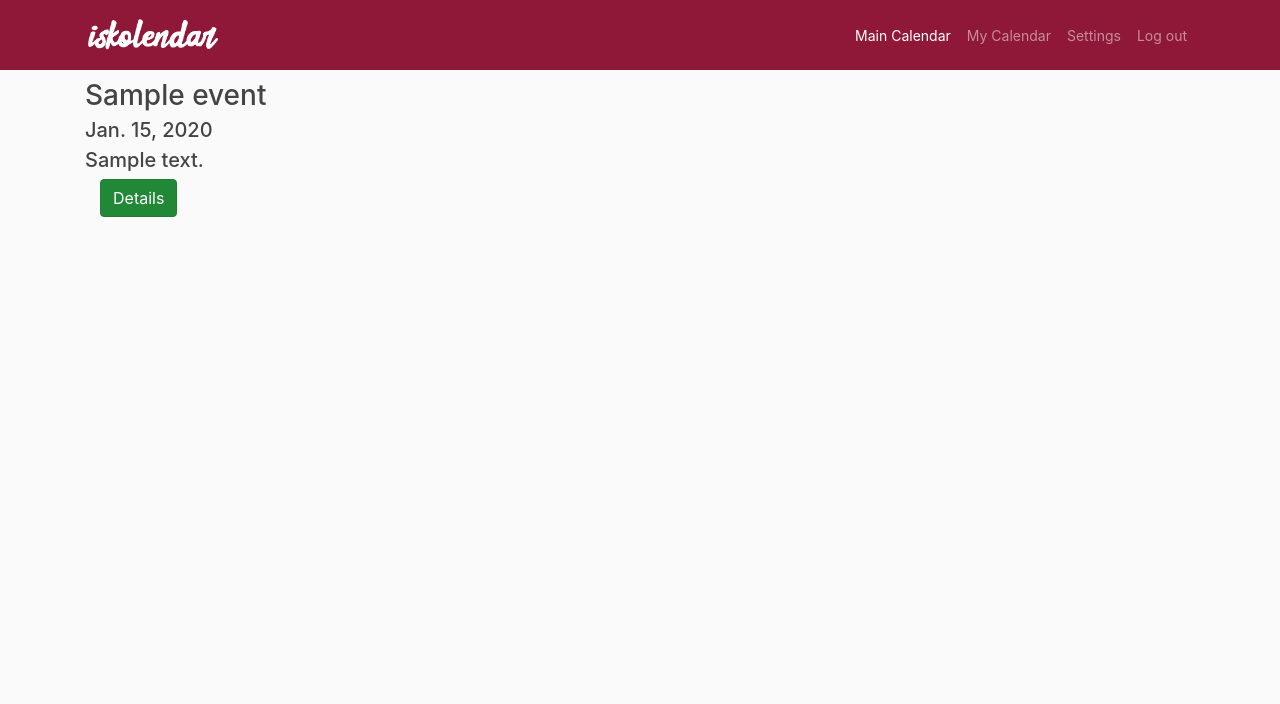
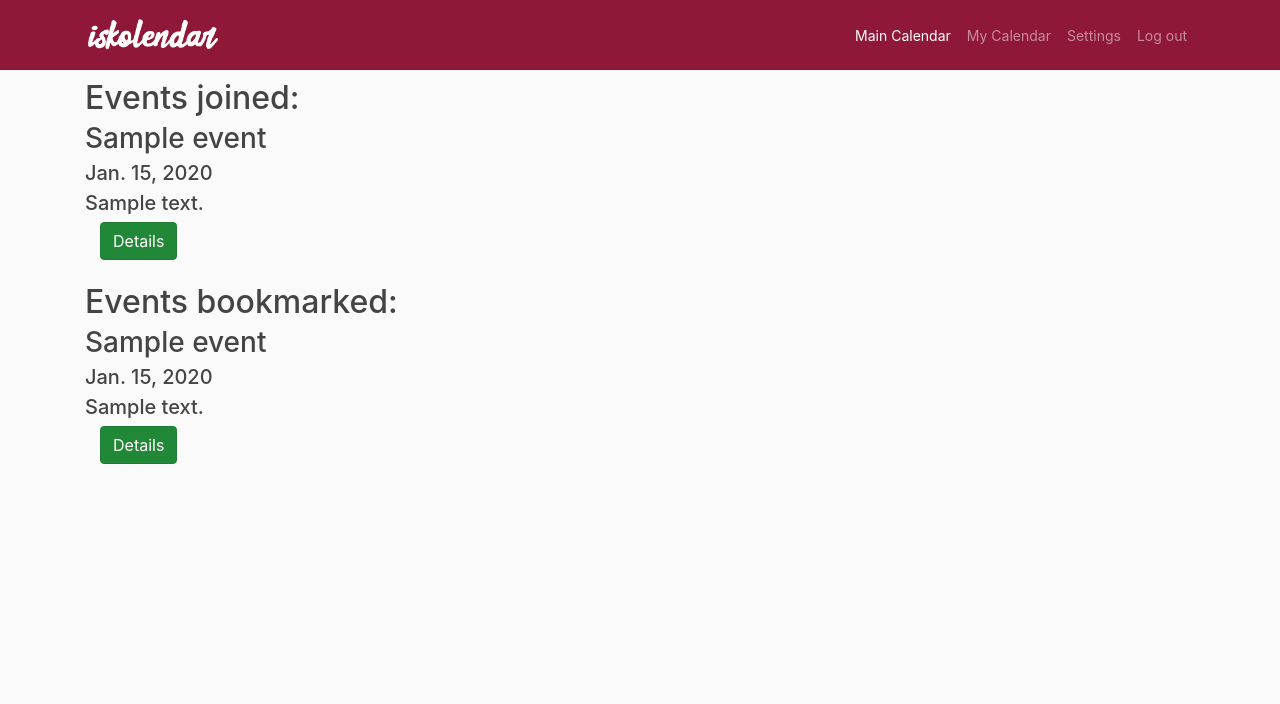
Before and after one commit to christelespino/iskolendar, a Django app: page /my-calendar/ in a window 1280 px wide. Shown: the top 704 px of the page. Run offline with Django 3.2, Linux system fonts and the light colour scheme; a user stored in the database is signed in; tables that the repository leaves empty hold one stand-in row (values such as "Sample post"); some libraries are stand-ins or nearby versions.

Commit message:
integrate bookmarks / fix register

```diff
--- a/maincalendar/templates/maincalendar/personal_calendar.html
+++ b/maincalendar/templates/maincalendar/personal_calendar.html
@@ -9,6 +9,7 @@
 
 {% if logged %}
 	{% if events %}
+		<h2> Events joined:</h2>
 		{% for event in events %}
 			<h3> {{ event.title }}</h3>
 			<h5> {{ event.date_start }}</h5>
@@ -21,6 +22,20 @@
 		<h3> You have not joined any events. </h3>
 	{% endif %}
 
+	{% if bm_events %}
+		<h2> Events bookmarked:</h2>
+		{% for event in bm_events %}
+			<h3> {{ event.title }}</h3>
+			<h5> {{ event.date_start }}</h5>
+			<h5> {{ event.description }} </h5>
+			<div class="container mb-4">
+				<a class="btn btn-success active mr-3" href="{% url 'event-detail' event.id%}">Details</a>
+			</div>
+		{% endfor %}
+	{% else %}
+		<h3> You have not bookmarked any events. </h3>
+	{% endif %}
+
 {% else %}
 <h3> Log in to view personal calendar. </h3>
 {% endif %}
--- a/maincalendar/views.py
+++ b/maincalendar/views.py
@@ -28,6 +28,9 @@
 	Christel Anne Espino
 		added personal_calendar function
 		added error message for addparticipant
+03/27/2019
+	Patrick Joseph Sanchez
+    	added addbookmark and removebookmark function
 '''
 
 from django.shortcuts import render, redirect
@@ -87,37 +90,62 @@ def announcements_view(request):
 	return render(request, 'maincalendar/announcement_view.html', {'announcement_list': Announcement.objects.all().order_by('date_posted')})
 
 def addparticipant(request):
-	engg = ["Chemical Engineering", "Civil Engineering", "Computer Science", "Computer Engineering",
-	"Electrical Engineering", "Electronics Engineering", "Geodetic Engineering", "Industrial Engineering",
-	"Mechanical Engineering", "Mining Engineering", "Metallurgical Engineering", "Materials Engineering"]
+	if request.GET.get('event') != None:
+		event_add = Event.objects.filter(pk=request.GET.get('event')).first()
+		num = event_add.limit
+		userprof = Profile.objects.filter(user = request.user).first()
 
-	event_add = Event.objects.filter(pk=request.GET.get('event')).first()
-	num = event_add.limit
-	userprof = Profile.objects.filter(user = request.user).first()
 
-	if num == event_add.participants.all().count():
-		messages.error(request, 'Event has reached its limit.')
-	elif (event_add.deg_prog != "N/A" and event_add.deg_prog != userprof.degree_program) or (event_add.college == "College of Engineering" and userprof.degree_program not in engg):
-		messages.error(request, 'Degree program not part of the scope.')
+		if num == event_add.participants.all().count():
+			messages.error(request, 'Event has reached its limit.')
+		elif (event_add.college != "N/A" and event_add.college != userprof.college) or (event_add.deg_prog != "N/A" and event_add.deg_prog != userprof.degree_program):
+			messages.error(request, 'Degree program not part of the scope.')
+		else:
+			event_add.participants.add(request.user)
+
+		return redirect('event-detail', pk = request.GET.get('event'))
 	else:
-		event_add.participants.add(request.user)
-
-	return redirect('event-detail', pk = request.GET.get('event'))
+		return redirect('maincalendar')
 
 def removeparticipant(request):
-	event_remove = Event.objects.filter(pk=request.GET.get('event')).first()
-	event_remove.participants.remove(request.user)
-	return redirect('event-detail', pk = request.GET.get('event'))
+	if request.GET.get('event') != None:
+		event_remove = Event.objects.filter(pk=request.GET.get('event')).first()
+		event_remove.participants.remove(request.user)
+		return redirect('event-detail', pk = request.GET.get('event'))
+	else:
+		return redirect('maincalendar')
+
+def addbookmark(request):
+	if request.GET.get('event') != None:
+		event_add = Event.objects.filter(pk=request.GET.get('event')).first()
+		userprof = Profile.objects.filter(user = request.user).first()
+		userprof.bookmarks.add(event_add)
+
+		return redirect('event-detail', pk = request.GET.get('event'))
+	else:
+		return redirect('maincalendar')
+
+def removebookmark(request):
+	if request.GET.get('event') != None:
+		event_remove = Event.objects.filter(pk=request.GET.get('event')).first()
+		userprof = Profile.objects.filter(user = request.user).first()
+		userprof.bookmarks.remove(event_remove)
+		return redirect('event-detail', pk = request.GET.get('event'))
+	else:
+		return redirect('maincalendar')
 
 def personal_calendar(request):
+	userprof = Profile.objects.filter(user = request.user).first()
 	if request.user.is_authenticated:
 		context = {
 			'events' : request.user.events_joined.all().order_by('date_start'),
+			'bm_events': userprof.bookmarks.all().order_by('date_start'),
 			'logged' : request.user.is_authenticated
 		}
 	else:
 		context = {
 			'events' : None,
+			'bm_events': None,
 			'logged' : request.user.is_authenticated
 		}
 	return render(request, 'maincalendar/personal_calendar.html', context)
@@ -127,6 +155,15 @@ class EventDetailView(DetailView):
 
 	def get_context_data(self, **kwargs):
 		context = super().get_context_data(**kwargs)
+
+		userprof = Profile.objects.filter(user = self.request.user).first()
+
+		context['user_bookmarked'] = False
+		for s in userprof.bookmarks.all():
+			if s == context['object']:
+				context['user_bookmarked'] = True
+				break
+
 		context['user_joined'] = False
 
 		for s in context['object'].participants.all():
--- a/users/models.py
+++ b/users/models.py
@@ -7,6 +7,28 @@
 
 from django.db import models
 from django.contrib.auth.models import User
+from maincalendar.models import Event
+
+degprogram = [
+	("1", "Chemical Engineering"),
+	("2", "Civil Engineering"),
+	("3", "Computer Science"),
+	("4", "Computer Engineering"),
+	("5", "Electrical Engineering"),
+	("6", "Electronics Engineering"),
+	("7", "Geodetic Engineering"),
+	("8", "Industrial Engineering"),
+	("9", "Mechanical Engineering"),
+	("10", "Mining Engineering"),
+	("11", "Metallurgical Engineering"),
+	("12", "Materials Engineering"),
+	("13", "Biology")
+]
+
+COLLEGE_CHOICES = (
+	("1", "College of Engineering"),
+	("2", "College of Science"),
+)
 
 class Profile(models.Model):
 	student_number = models.CharField(max_length = 100, default="", null = False)
@@ -14,6 +36,7 @@ class Profile(models.Model):
 	position = models.CharField(max_length = 100, default="", null = False)
 	organization = models.CharField(max_length = 100, default="", null = False)
 	org_acronym = models.CharField(max_length = 10, default="", null = False)
+	college = models.CharField(max_length = 100, default="", null = False, choices = COLLEGE_CHOICES)
 	degree_program = models.CharField(max_length = 100, default="", null = False)
 
 	user = models.OneToOneField(
@@ -23,6 +46,8 @@ class Profile(models.Model):
         related_name = "profile",
     )
 
+	bookmarks = models.ManyToManyField(Event, blank=True, related_name = "bookmarked")
+
 	def __str__(self):
 		return self.name
 	'''
--- a/users/templates/users/register.html
+++ b/users/templates/users/register.html
@@ -55,6 +55,10 @@
         			{{ form.org_acronym.label_tag }} {{ form.org_acronym }}
         			<p class="help"> Enter N/A if not applicable. </p>
         			</div>
+                    <div class="fieldWrapper">
+                    {{ form.college.errors }}
+                    {{ form.college.label_tag }} {{ form.college }}
+                    </div>
         			<div class="fieldWrapper">
         			{{ form.degree_program.errors }}
         			{{ form.degree_program.label_tag }} {{ form.degree_program }}
```
Also changed, not shown: maincalendar/templates/maincalendar/event_detail.html (+12 -2 lines), users/forms.py (+8 -2 lines), users/views.py (+11 -13 lines), maincalendar/migrations/0001_initial.py, users/migrations/0001_initial.py.
